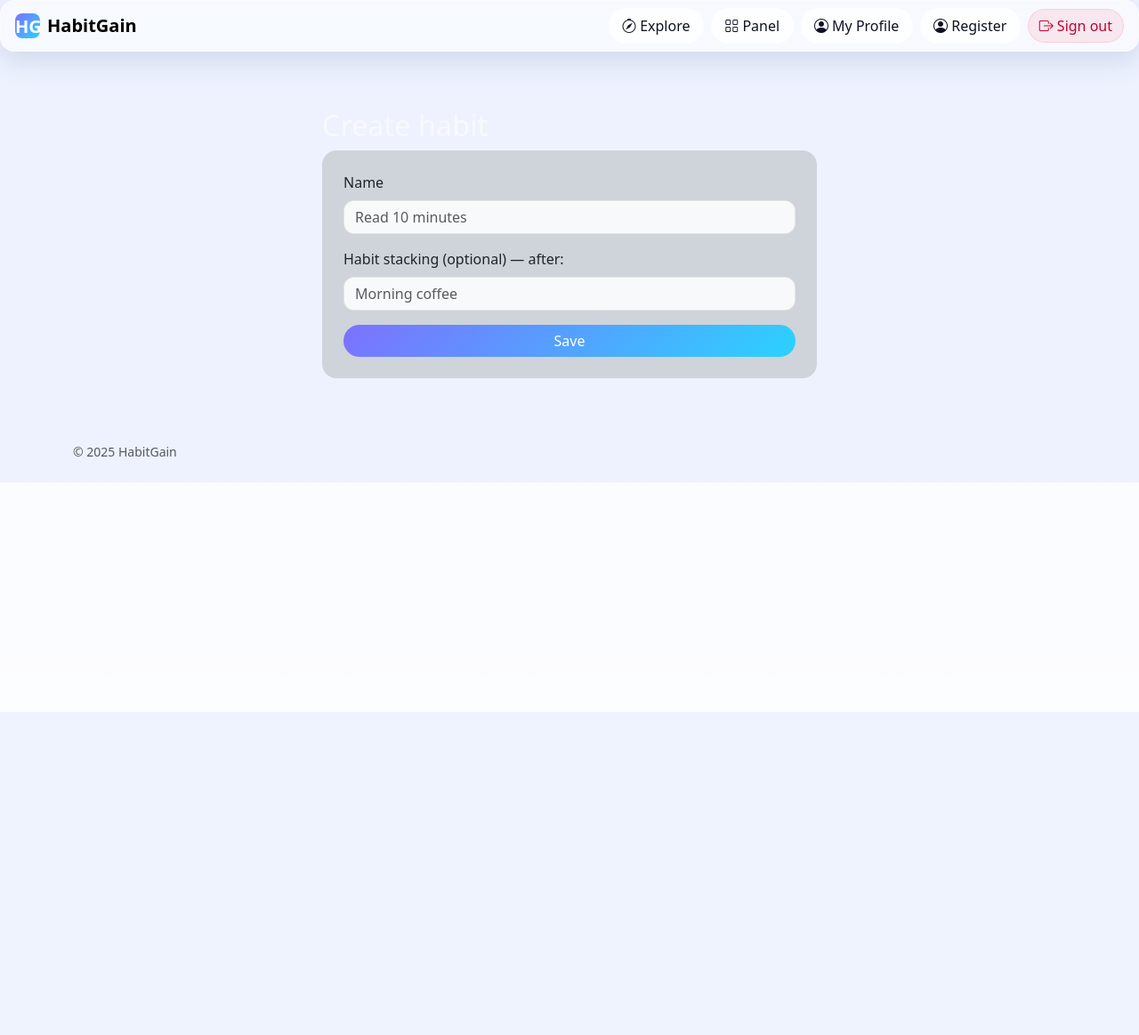
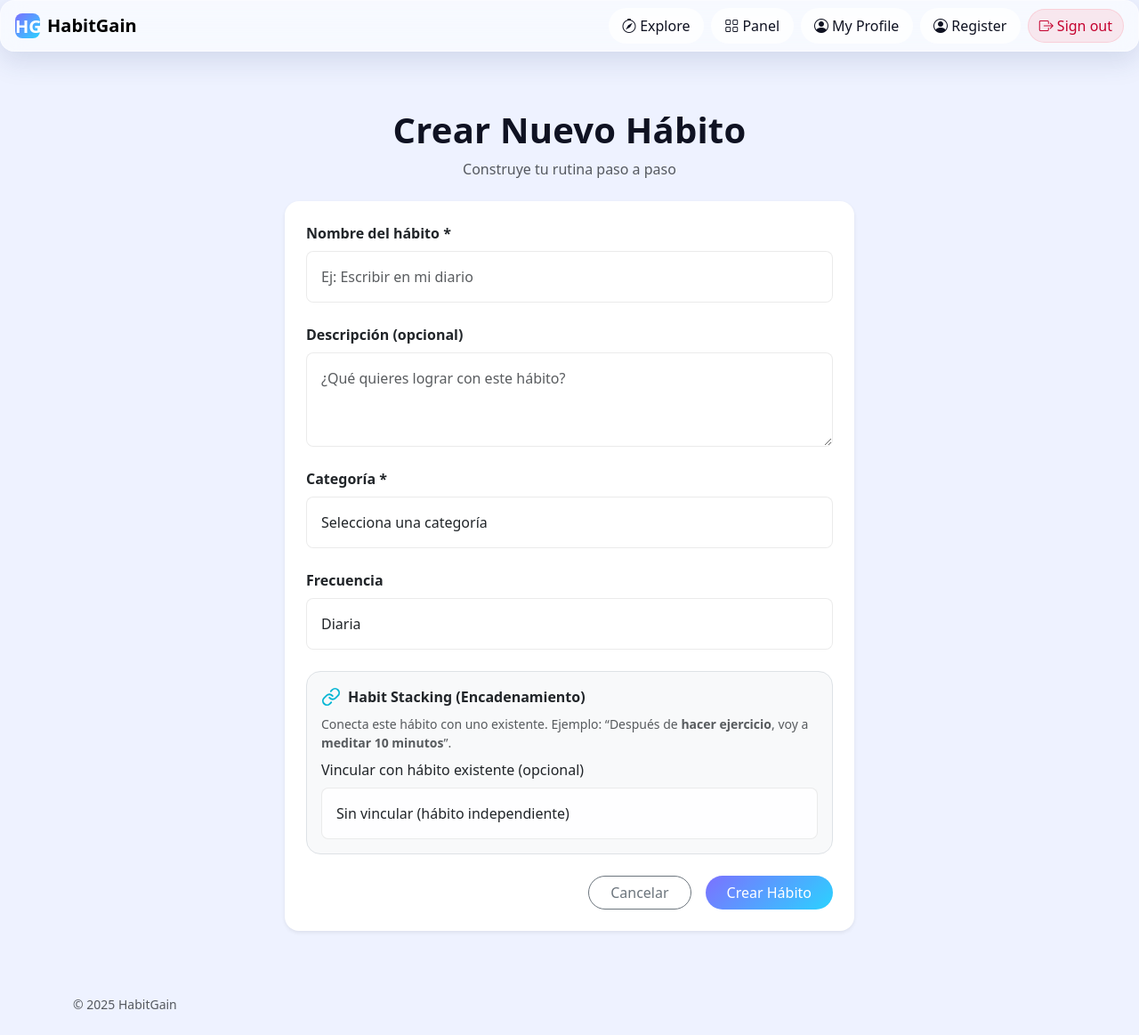
Before and after one commit to AlejandroTorres05/habit-gain, a Flask app: template habitgain/habits/templates/habits/new.html in a window 1280 px wide. Shown: the whole page at 89% size. Before the commit the page ends 800 px from the top, so only its background shows below. Run offline with Flask 3, Linux system fonts and the light colour scheme; the template is opened without the code that fills it, so the values that code supplies are empty.

Commit message:
HU Habits stacking

```diff
--- a/habitgain/habits/templates/habits/new.html
+++ b/habitgain/habits/templates/habits/new.html
@@ -1,19 +1,139 @@
 {% extends "base.html" %}
 {% block content %}
 
+<div class="container-form py-4" style="max-width: 640px; margin: auto;">
+    <!-- Header -->
+    <div class="header-title text-center mb-4">
+        <h1 class="fw-bold">Crear Nuevo Hábito</h1>
+        <p class="text-muted">Construye tu rutina paso a paso</p>
+    </div>
 
-<div class="container py-4" style="max-width:580px">
-  <h2 class="text-light">Create habit</h2>
-  <form method="post" class="card p-4 bg-dark-subtle border-0 rounded-4">
-    <div class="mb-3">
-      <label class="form-label">Name</label>
-      <input class="form-control" name="name" placeholder="Read 10 minutes" required>
+    <!-- Mensajes Flash -->
+    {% with messages = get_flashed_messages(with_categories=true) %}
+        {% if messages %}
+            {% for category, message in messages %}
+                <div class="alert alert-{{ category }} alert-dismissible fade show" role="alert">
+                    {{ message }}
+                    <button type="button" class="btn-close" data-bs-dismiss="alert"></button>
+                </div>
+            {% endfor %}
+        {% endif %}
+    {% endwith %}
+
+    <!-- Formulario -->
+    <div class="form-card card shadow-sm border-0 rounded-4 p-4 bg-white">
+        <form method="POST" action="{{ url_for('habits.create') }}" id="habitForm">
+
+            <!-- Nombre del hábito -->
+            <div class="mb-4">
+                <label for="nombre" class="form-label fw-semibold">Nombre del hábito *</label>
+                <input
+                    type="text"
+                    class="form-control p-3 rounded-3"
+                    id="nombre"
+                    name="nombre"
+                    placeholder="Ej: Escribir en mi diario"
+                    required>
+            </div>
+
+            <!-- Descripción -->
+            <div class="mb-4">
+                <label for="descripcion" class="form-label fw-semibold">Descripción (opcional)</label>
+                <textarea
+                    class="form-control p-3 rounded-3"
+                    id="descripcion"
+                    name="descripcion"
+                    rows="3"
+                    placeholder="¿Qué quieres lograr con este hábito?"></textarea>
+            </div>
+
+            <!-- Categoría -->
+            <div class="mb-4">
+                <label for="categoria" class="form-label fw-semibold">Categoría *</label>
+                <select class="form-select p-3 rounded-3" id="categoria" name="categoria" required>
+                    <option value="">Selecciona una categoría</option>
+                    {% for cat in categorias %}
+                        <option value="{{ cat }}">{{ cat }}</option>
+                    {% endfor %}
+                </select>
+            </div>
+
+            <!-- Frecuencia -->
+            <div class="mb-4">
+                <label for="frecuencia" class="form-label fw-semibold">Frecuencia</label>
+                <select class="form-select p-3 rounded-3" id="frecuencia" name="frecuencia">
+                    <option value="diaria" selected>Diaria</option>
+                    <option value="semanal">Semanal</option>
+                    <option value="mensual">Mensual</option>
+                </select>
+            </div>
+
+            <!-- HABIT STACKING -->
+            <div class="habit-stacking-box border rounded-4 p-3 bg-light mb-4">
+                <div class="habit-stacking-header d-flex align-items-center mb-2">
+                    <svg class="link-icon me-2" viewBox="0 0 24 24" width="22" height="22" stroke="#06b6d4" fill="none" stroke-width="2" stroke-linecap="round" stroke-linejoin="round">
+                        <path d="M10 13a5 5 0 0 0 7.54.54l3-3a5 5 0 0 0-7.07-7.07l-1.72 1.71"></path>
+                        <path d="M14 11a5 5 0 0 0-7.54-.54l-3 3a5 5 0 0 0 7.07 7.07l1.71-1.71"></path>
+                    </svg>
+                    <label class="fw-semibold mb-0">Habit Stacking (Encadenamiento)</label>
+                </div>
+
+                <p class="habit-stacking-description small text-muted mb-2">
+                    Conecta este hábito con uno existente. Ejemplo: “Después de <strong>hacer ejercicio</strong>, voy a <strong>meditar 10 minutos</strong>”.
+                </p>
+
+                <label for="habit_base_id" class="form-label">Vincular con hábito existente (opcional)</label>
+                <select class="form-select p-3 rounded-3" id="habit_base_id" name="habit_base_id" onchange="updatePreview()">
+                    <option value="">Sin vincular (hábito independiente)</option>
+                    {% for habit in habitos_existentes %}
+                        <option value="{{ habit.id }}" data-nombre="{{ habit.nombre or habit.name }}">
+                            Después de: {{ habit.nombre or habit.name }} {% if habit.categoria %}({{ habit.categoria }}){% endif %}
+                        </option>
+                    {% endfor %}
+                </select>
+
+                <div class="preview-box mt-3 p-3 bg-white rounded-3 border" id="previewBox" style="display:none;">
+                    <strong>Vista previa:</strong> Después de completar <strong id="habitBase">[hábito base]</strong>, realizaré <strong id="habitNuevo">[nuevo hábito]</strong>.
+                </div>
+            </div>
+
+            <!-- Botones -->
+            <div class="d-flex gap-3 justify-content-end">
+                <a href="{{ url_for('progress.panel') }}" class="btn btn-outline-secondary px-4 rounded-pill">
+                    Cancelar
+                </a>
+                <button type="submit" class="btn btn-primary px-4 rounded-pill">
+                    Crear Hábito
+                </button>
+            </div>
+        </form>
     </div>
-    <div class="mb-3">
-      <label class="form-label">Habit stacking (optional) — after:</label>
-      <input class="form-control" name="stack_after" placeholder="Morning coffee">
-    </div>
-    <button class="btn btn-primary rounded-pill">Save</button>
-  </form>
 </div>
+
+<!-- Script de vista previa -->
+<script>
+    function updatePreview() {
+        const select = document.getElementById('habit_base_id');
+        const previewBox = document.getElementById('previewBox');
+        const habitBase = document.getElementById('habitBase');
+        const habitNuevo = document.getElementById('habitNuevo');
+        const nombreInput = document.getElementById('nombre');
+
+        if (select.value) {
+            const selectedOption = select.options[select.selectedIndex];
+            const nombreBase = selectedOption.getAttribute('data-nombre');
+            habitBase.textContent = nombreBase;
+            habitNuevo.textContent = nombreInput.value || '[nuevo hábito]';
+            previewBox.style.display = 'block';
+        } else {
+            previewBox.style.display = 'none';
+        }
+    }
+
+    document.getElementById('nombre').addEventListener('input', function() {
+        const select = document.getElementById('habit_base_id');
+        if (select.value) updatePreview();
+    });
+</script>
+
 {% endblock %}
```
Also changed, not shown: habitgain/habits/templates/habits/create_habit.html (deleted, +0 -157 lines).
